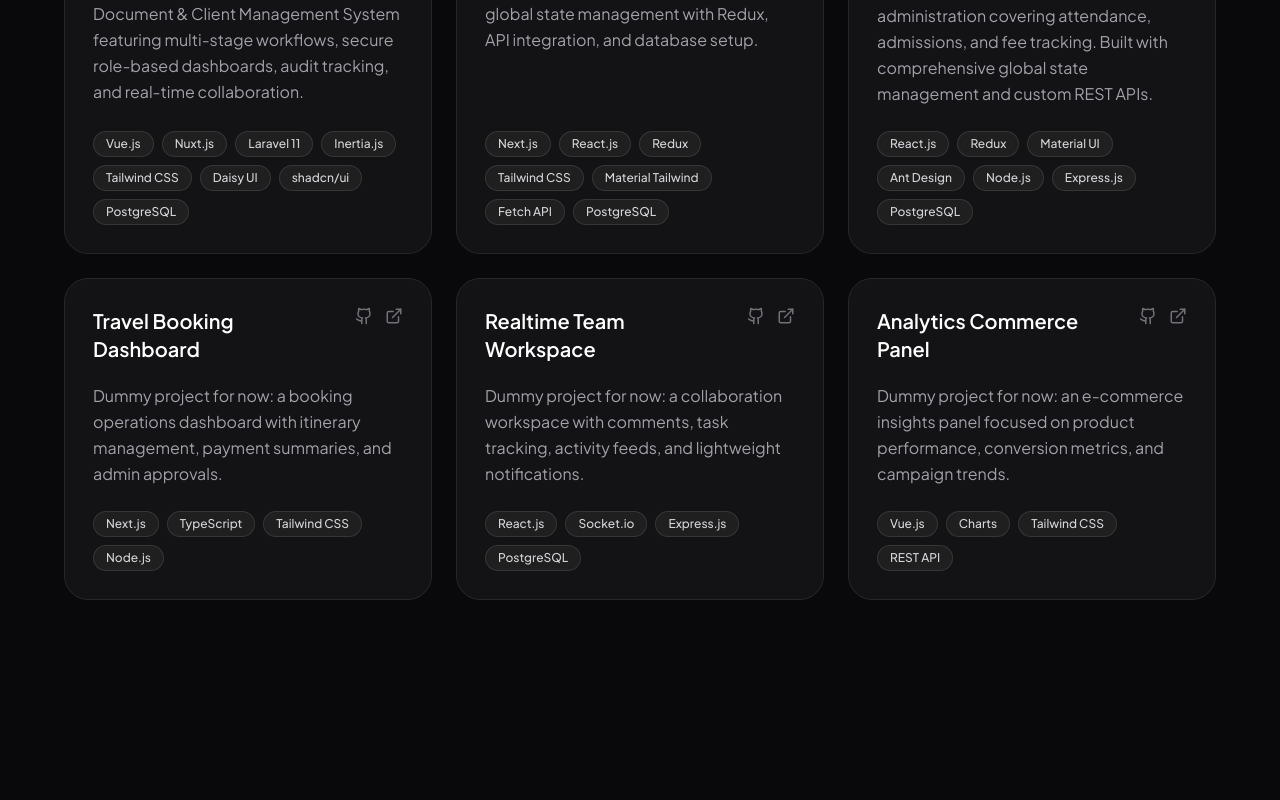
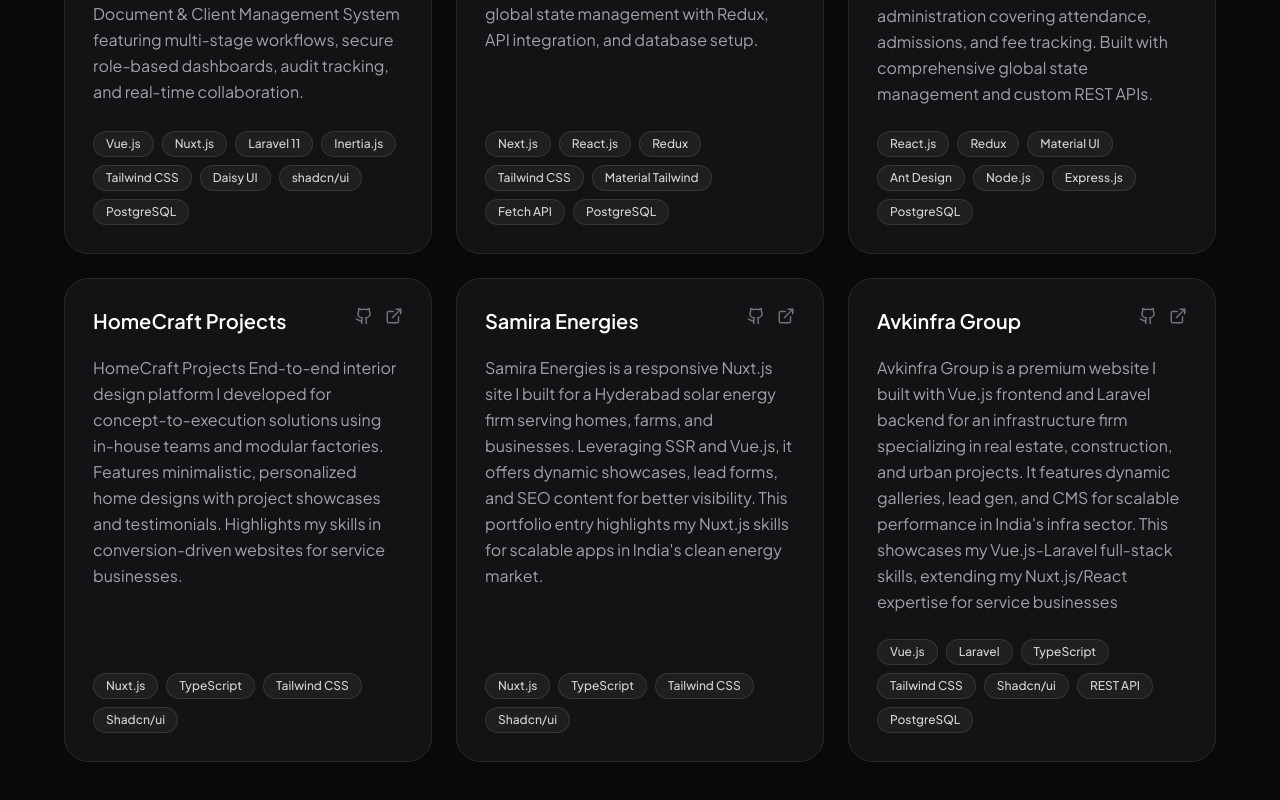
Before and after one commit to saierukala/portfolio, a Next.js app: page /projects in a window 1280 px wide. Shown: the part 472-1272 px from the top of the page. Before the commit the page ends 1168 px from the top, so only its background shows below. Built offline with nearby package versions, Linux system fonts and the light colour scheme.

Commit message:
projects added

```diff
--- a/src/data/resume.ts
+++ b/src/data/resume.ts
@@ -98,28 +98,36 @@ export const resumeData = {
   ],
   moreProjects: [
     {
-      title: "Travel Booking Dashboard",
+      title: "HomeCraft Projects",
       description:
-        "Dummy project for now: a booking operations dashboard with itinerary management, payment summaries, and admin approvals.",
-      techStack: ["Next.js", "TypeScript", "Tailwind CSS", "Node.js"],
+        "HomeCraft Projects End-to-end interior design platform I developed for concept-to-execution solutions using in-house teams and modular factories. Features minimalistic, personalized home designs with project showcases and testimonials. Highlights my skills in conversion-driven websites for service businesses.",
+      techStack: ["Nuxt.js", "TypeScript", "Tailwind CSS", "Shadcn/ui"],
       github: "#",
-      live: "#",
+      live: "https://homecraftprojects.in/",
     },
     {
-      title: "Realtime Team Workspace",
+      title: "Samira Energies",
       description:
-        "Dummy project for now: a collaboration workspace with comments, task tracking, activity feeds, and lightweight notifications.",
-      techStack: ["React.js", "Socket.io", "Express.js", "PostgreSQL"],
+        "Samira Energies is a responsive Nuxt.js site I built for a Hyderabad solar energy firm serving homes, farms, and businesses. Leveraging SSR and Vue.js, it offers dynamic showcases, lead forms, and SEO content for better visibility. This portfolio entry highlights my Nuxt.js skills for scalable apps in India's clean energy market.",
+      techStack: ["Nuxt.js", "TypeScript", "Tailwind CSS", "Shadcn/ui"],
       github: "#",
-      live: "#",
+      live: "https://samiraenergies.uxcrafts.dev/",
     },
     {
-      title: "Analytics Commerce Panel",
+      title: "Avkinfra Group",
       description:
-        "Dummy project for now: an e-commerce insights panel focused on product performance, conversion metrics, and campaign trends.",
-      techStack: ["Vue.js", "Charts", "Tailwind CSS", "REST API"],
+        "Avkinfra Group is a premium website I built with Vue.js frontend and Laravel backend for an infrastructure firm specializing in real estate, construction, and urban projects. It features dynamic galleries, lead gen, and CMS for scalable performance in India's infra sector. This showcases my Vue.js-Laravel full-stack skills, extending my Nuxt.js/React expertise for service businesses",
+      techStack: [
+        "Vue.js",
+        "Laravel",
+        "TypeScript",
+        "Tailwind CSS",
+        "Shadcn/ui",
+        "REST API",
+        "PostgreSQL",
+      ],
       github: "#",
-      live: "#",
+      live: "https://www.avkinfragroup.com/",
     },
   ],
   skills: {
```
